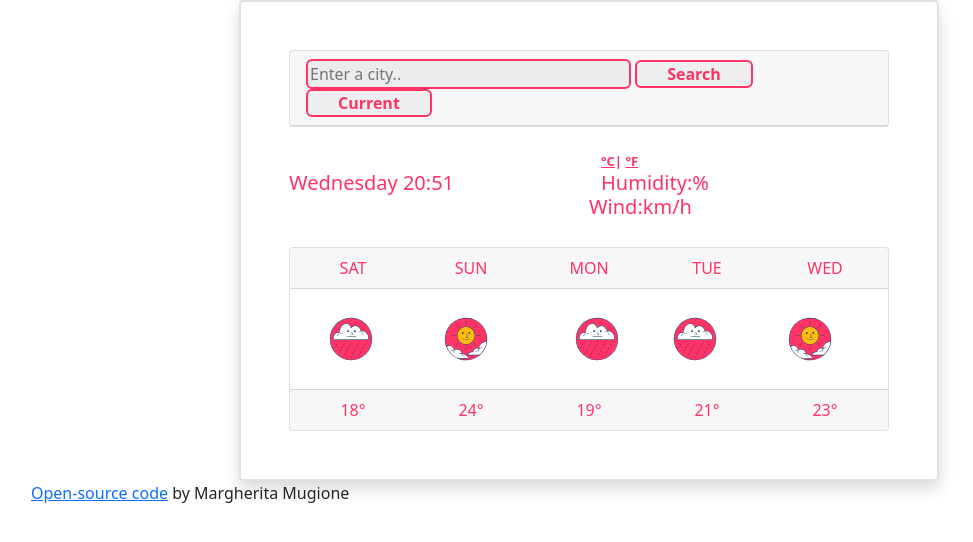
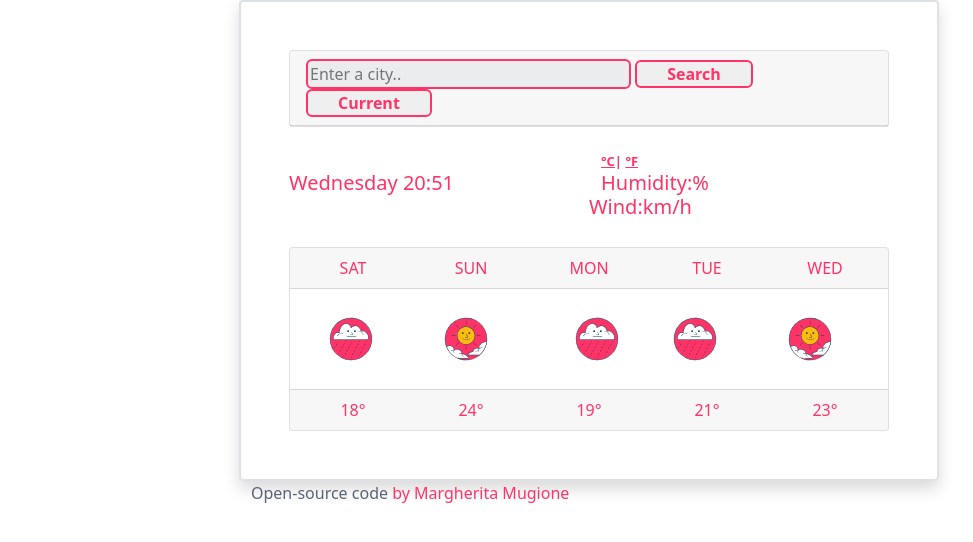
Before and after one commit to Margherita25/weather-app, a plain HTML site: page index.html in a window 1280 px wide. Shown: the whole page, without its empty margins (51-1024 px from the left). Drawn offline with nearby package versions, Linux system fonts and the light colour scheme; no server answers.

Commit message:
Fixed the styling

```diff
--- a/frame.css
+++ b/frame.css
@@ -46,3 +46,12 @@ button {
 .row {
   color: #ff3366;
 }
+.link {
+  padding-left: 220px;
+  color: #5a6275;
+  text-decoration: none;
+}
+
+.myself {
+  color: #ff3366;
+}
--- a/index.html
+++ b/index.html
@@ -94,8 +94,10 @@
           </div>
         </div>
       </header>
-      <a href="https://elated-beaver-0a1701.netlify.app/">Open-source code</a>
-      by Margherita Mugione
+      <a href="https://elated-beaver-0a1701.netlify.app/" class="link"
+        >Open-source code</a
+      >
+      <span class="myself">by Margherita Mugione</span>
     </div>
     <script src="index.js"></script>
   </body>
```
